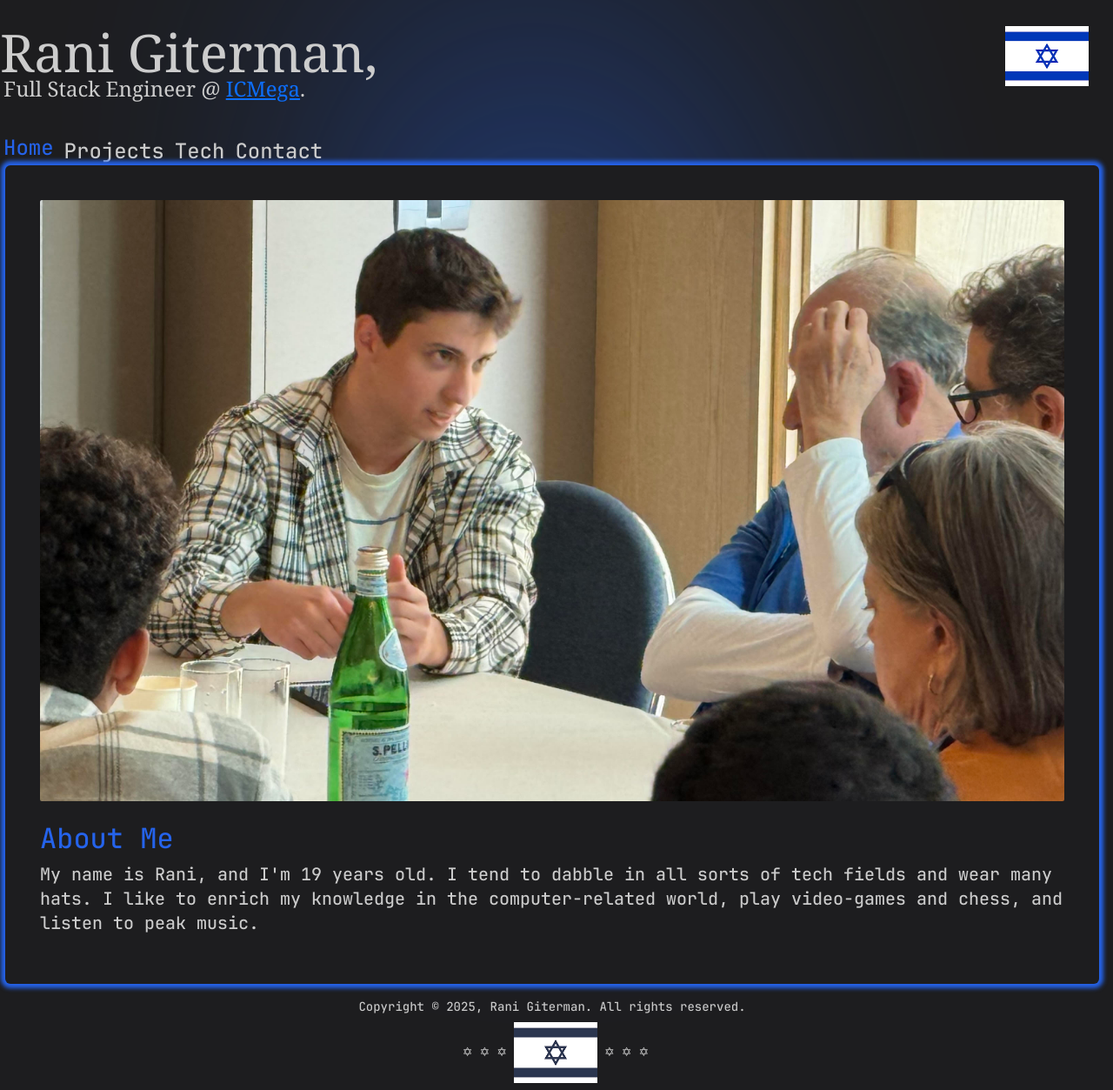
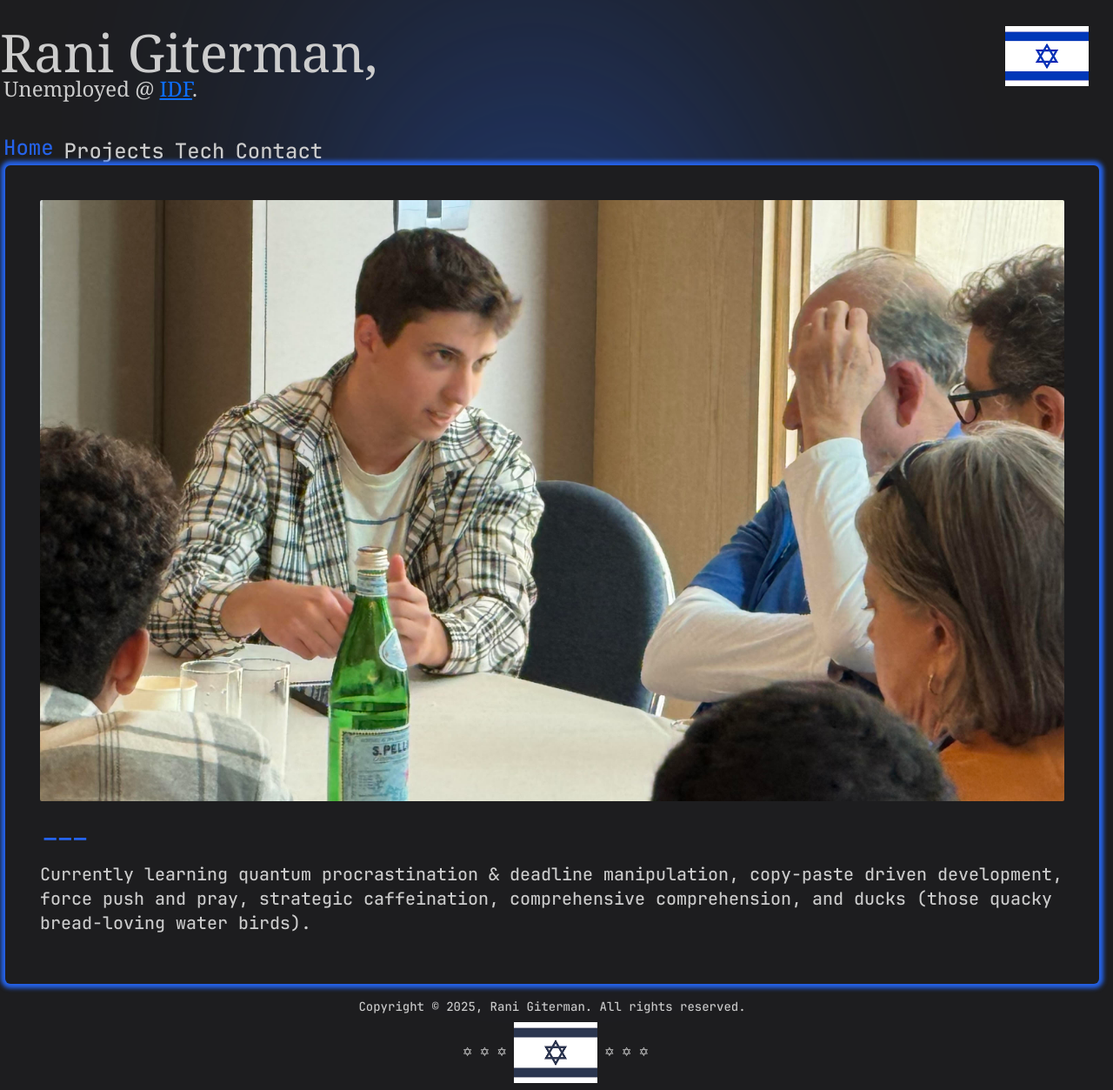
Before and after one commit to RaniGiterman/portfolio, a React (Create React App) app: page / in a window 1280 px wide. Shown: the whole page at 87% size. Built offline with nearby package versions, Linux system fonts and the light colour scheme.

Commit message:
update site

```diff
--- a/src/comp/Header.jsx
+++ b/src/comp/Header.jsx
@@ -9,8 +9,11 @@ export default function Header() {
       </div>
       <div className="absolute left-2 top-28 sm:top-14 text-left text-xl sm:text-2xl">
         {/* Aspiring Engineer. */}
-        Full Stack Engineer @{" "}
-        <a href="https://www.icmega.co.il/home/">ICMega</a>.
+        {/* Full Stack Engineer @{" "} */}
+        {/* <a href="https://www.icmega.co.il/home/">ICMega</a>. */}
+        Unemployed @{" "}
+        <a href="https://www.idf.il/">IDF</a>.
+        {/* Overqualified Beer Enjoyer */}
       </div>
     </h1>
   );
--- a/src/comp/page/Home.jsx
+++ b/src/comp/page/Home.jsx
@@ -4,14 +4,19 @@ export default function Home() {
   return (
     <div className="bg-cool p-10 b text-left rounded">
       <img src="rani.jpg" alt="Me" className="w-full rounded-sm h-full"></img>
+      {/* <img src="rah.jpeg" alt="Me" className="w-full h-full rounded-sm"></img> */}
       <br></br>
-      <h2 className="text-blue-600">About Me</h2>
-      <p className="text-xl mt-2">
-        My name is Rani, and I'm 19 years old. I tend to dabble in all sorts of
-        tech fields and wear many hats. I like to enrich my knowledge in the
-        computer-related world, play video-games and chess, and listen to peak
-        music.
-      </p>
+      <h2 className="text-blue-600">---</h2>
+      <p className="text-xl mt-2">Currently learning quantum procrastination & deadline manipulation,
+      copy-paste driven development, force push and pray,
+      strategic caffeination, comprehensive comprehension, and ducks
+      (those quacky bread-loving water birds).</p>
+      {/* <p className="text-xl mt-2"> */}
+      {/*   I tend to dabble in all sorts of */}
+      {/*   tech fields and wear many hats. I like to enrich my knowledge in the */}
+      {/*   computer-related world, play video-games and chess, and listen to peak */}
+      {/*   music. */}
+      {/* </p> */}
     </div>
   );
 }
```
